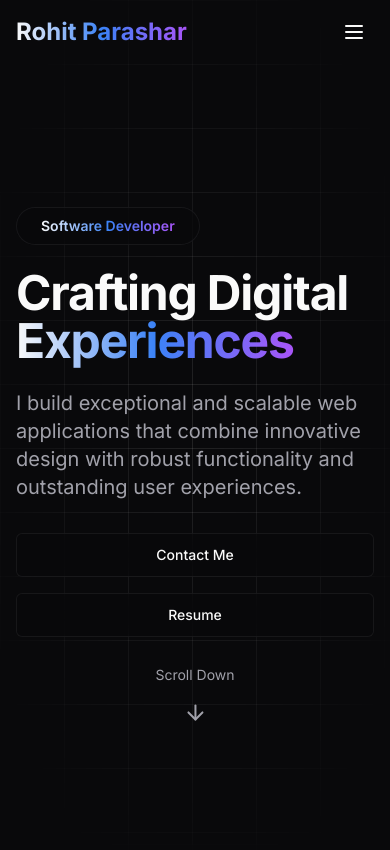
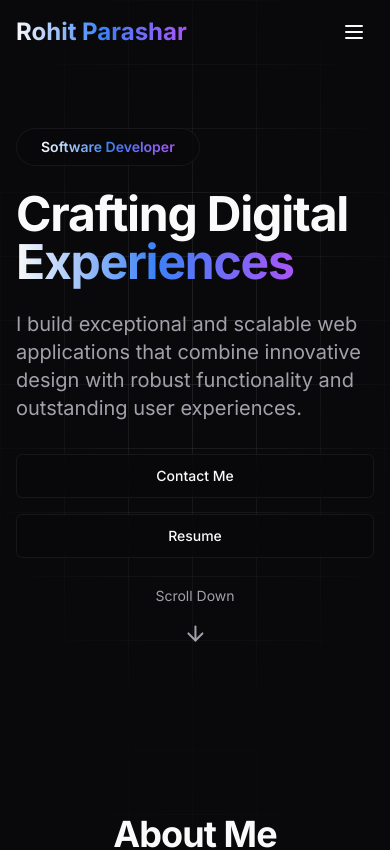
Before and after one commit to rohitparashar123/personal-portfolio, a Next.js app: page / in a window 390 px wide. Shown: the top 850 px of the page. Built offline with nearby package versions, Linux system fonts and the light colour scheme.

Commit message:
fix: gap issue in layout

```diff
--- a/app/layout.tsx
+++ b/app/layout.tsx
@@ -23,7 +23,7 @@ export default function RootLayout({
       <link rel="icon" href="/assets/images/logo.png" type="image/png" />
       <body className={inter.className}>
         <Providers>
-          <div className="flex min-h-screen flex-col bg-background transition-colors duration-300">
+          <div className="flex min-h-screen flex-col bg-background transition-colors duration-300 !overflow-x-hidden">
             <Navbar />
             <main className="flex-1">{children}</main>
             <Footer />
--- a/components/sections/hero.tsx
+++ b/components/sections/hero.tsx
@@ -8,7 +8,7 @@ export function Hero() {
   return (
     <section
       id="home"
-      className="min-h-screen flex items-center justify-center section-padding relative overflow-hidden"
+      className="min-h-0 md:min-h-screen flex items-center justify-center section-padding relative overflow-hidden"
     >
       <div className="absolute inset-0 bg-grid-white/10 bg-grid-16 [mask-image:radial-gradient(white,transparent_85%)] pointer-events-none" />
 
```
